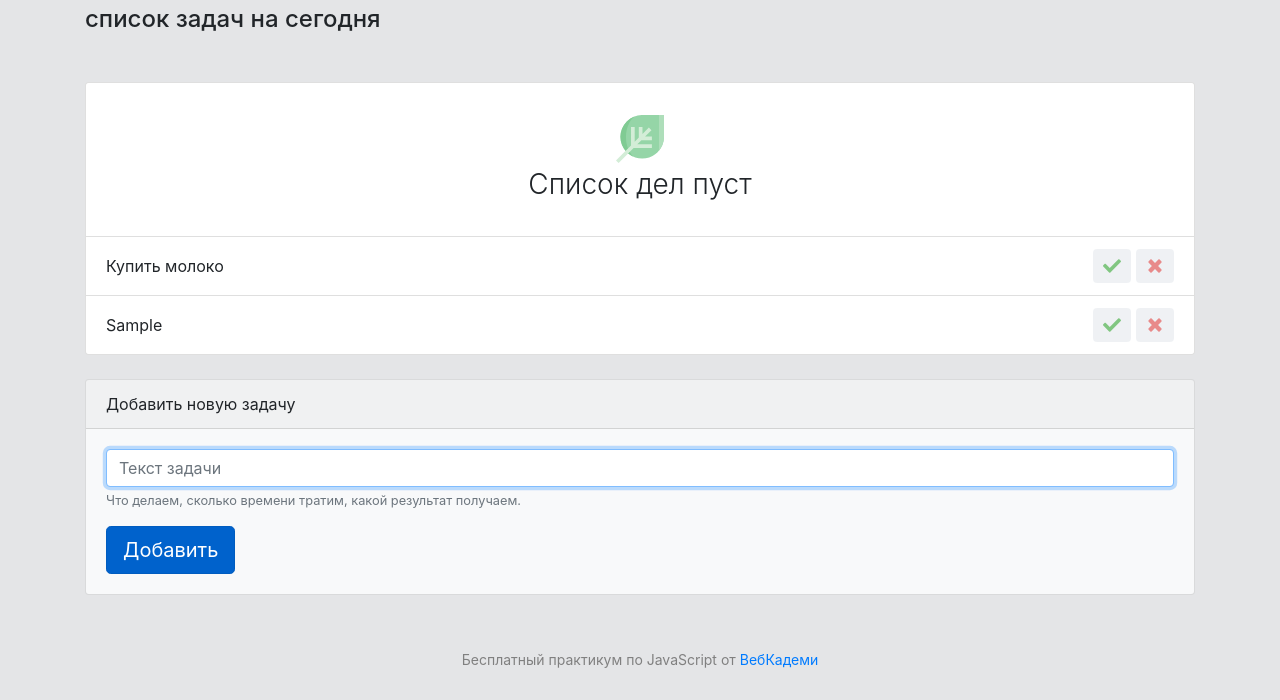
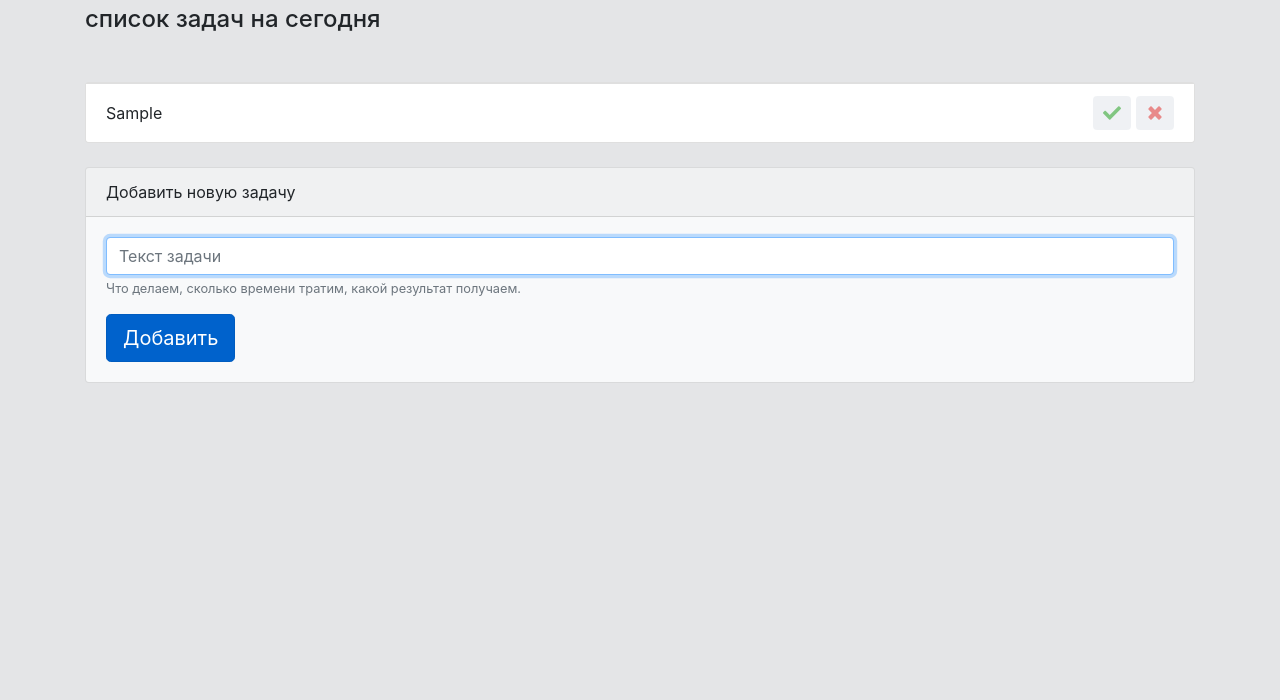
Before and after one commit to Shiraganen/Daniltask1, a plain HTML site: page index.html in a window 1280 px wide. Both pictures are taken after typing "Sample" into the empty fields and a click on the button "Добавить". Shown: the part 100-800 px from the top of the page. Drawn offline with nearby package versions, Linux system fonts and the light colour scheme.

```diff
--- a/index.html
+++ b/index.html
@@ -23,7 +23,7 @@
 					<div class="empty-list__title">Список дел пуст</div>
 				</li>
 
-				<li class="list-group-item d-flex justify-content-between task-item">
+				<!-- <li class="list-group-item d-flex justify-content-between task-item">
 					<span class="task-title">Купить молоко</span>
 					<div class="task-item__buttons">
 						<button type="button" data-action="done" class="btn-action">
@@ -33,7 +33,7 @@
 							<img src="./img/cross.svg" alt="Done" width="18" height="18">
 						</button>
 					</div>
-				</li>
+				</li> -->
 
 			</ul>
 		</div>
@@ -57,10 +57,6 @@
 
 	</div>
 
-	<div class="copyright">
-		Бесплатный практикум по JavaScript от <a href="https://webcademy.ru" target="_blank">ВебКадеми</a>
-	</div>
-
 	<script src="js/main.js"></script>
 </body>
 </html>
--- a/js/main.js
+++ b/js/main.js
@@ -1,6 +1,7 @@
 const form = document.querySelector('#form');
 const taskInput = document.querySelector('#taskInput');
 const tasksList = document.querySelector('#tasksList');
+
 
 form.addEventListener('submit', function (event) {
     event.preventDefault();
@@ -25,4 +26,8 @@ form.addEventListener('submit', function (event) {
 
     taskInput.value = ""
     taskInput.focus()
+
+	 if(tasksList.children.length > 1) {
+		emptyList.classList.add('none')
+	}
 })
```
